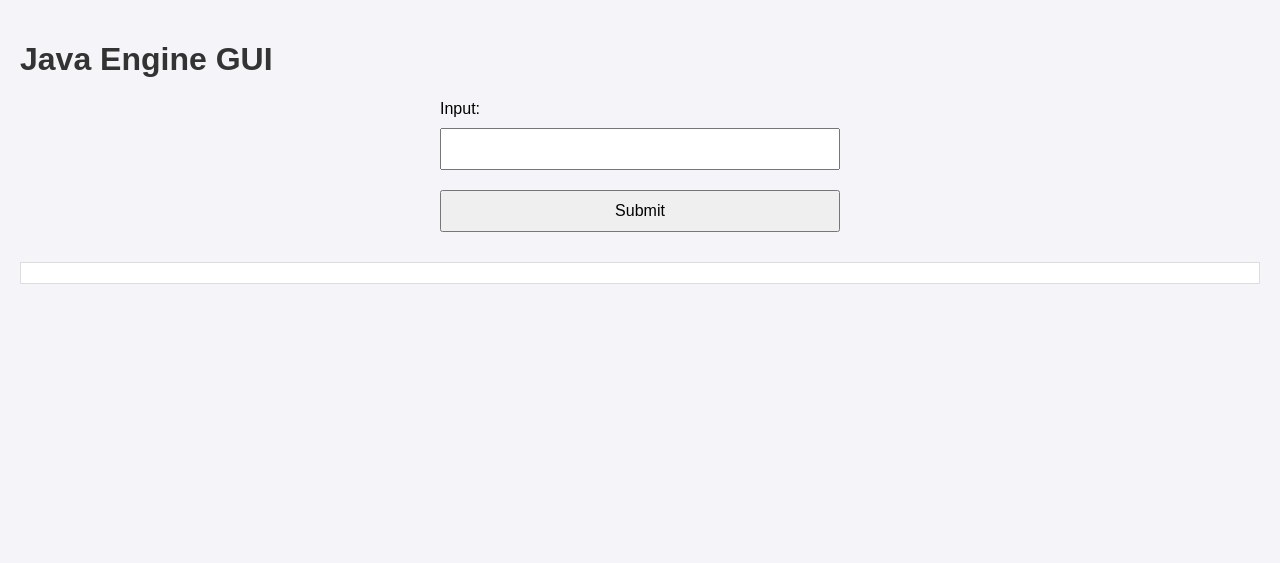
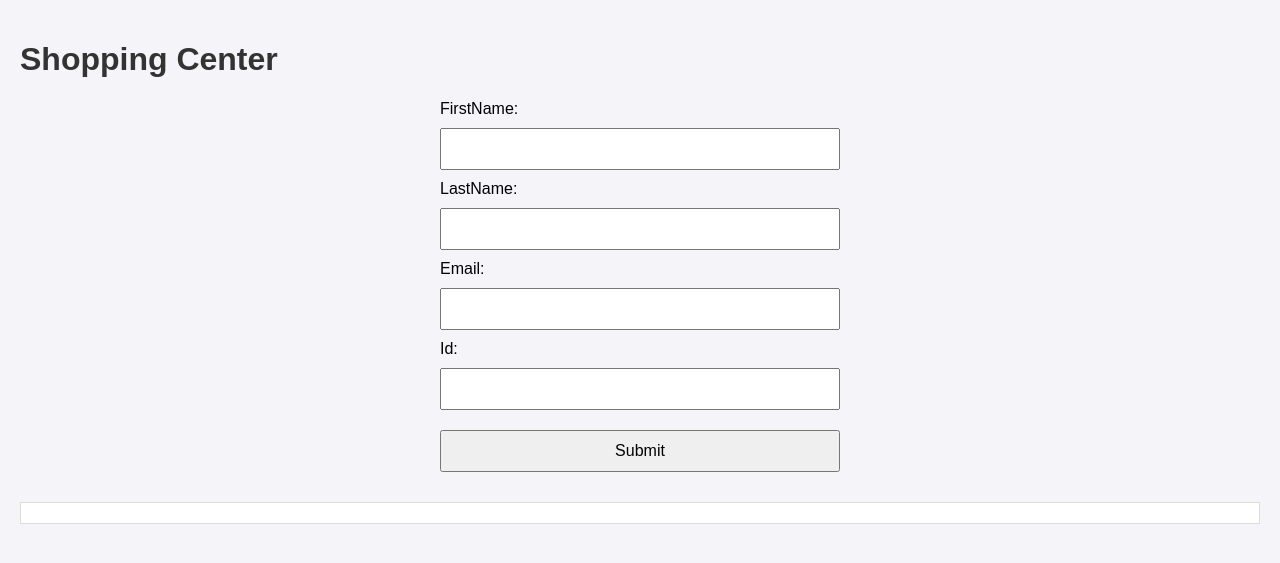
Before and after one commit to PiotrIT2015/service-ww-p-gui, a Flask app: page / in a window 1280 px wide. Shown: the top 563 px of the page. Run offline with Flask 3, Linux system fonts and the light colour scheme.

Commit message:
Feature-fix/modified form in index.html

```diff
--- a/templates/index.html
+++ b/templates/index.html
@@ -34,9 +34,15 @@
     </style>
 </head>
 <body>
-    <h1>Java Engine GUI</h1>
+    <h1>Shopping Center</h1>
     <form id="user-form">
-        <label for="user_input">Input:</label>
+        <label for="user_input">FirstName:</label>
+        <input type="text" id="user_input" name="user_input" required>
+		<label for="user_input">LastName:</label>
+        <input type="text" id="user_input" name="user_input" required>
+		<label for="user_input">Email:</label>
+        <input type="text" id="user_input" name="user_input" required>
+		<label for="user_input">Id:</label>
         <input type="text" id="user_input" name="user_input" required>
         <button type="submit">Submit</button>
     </form>
```
